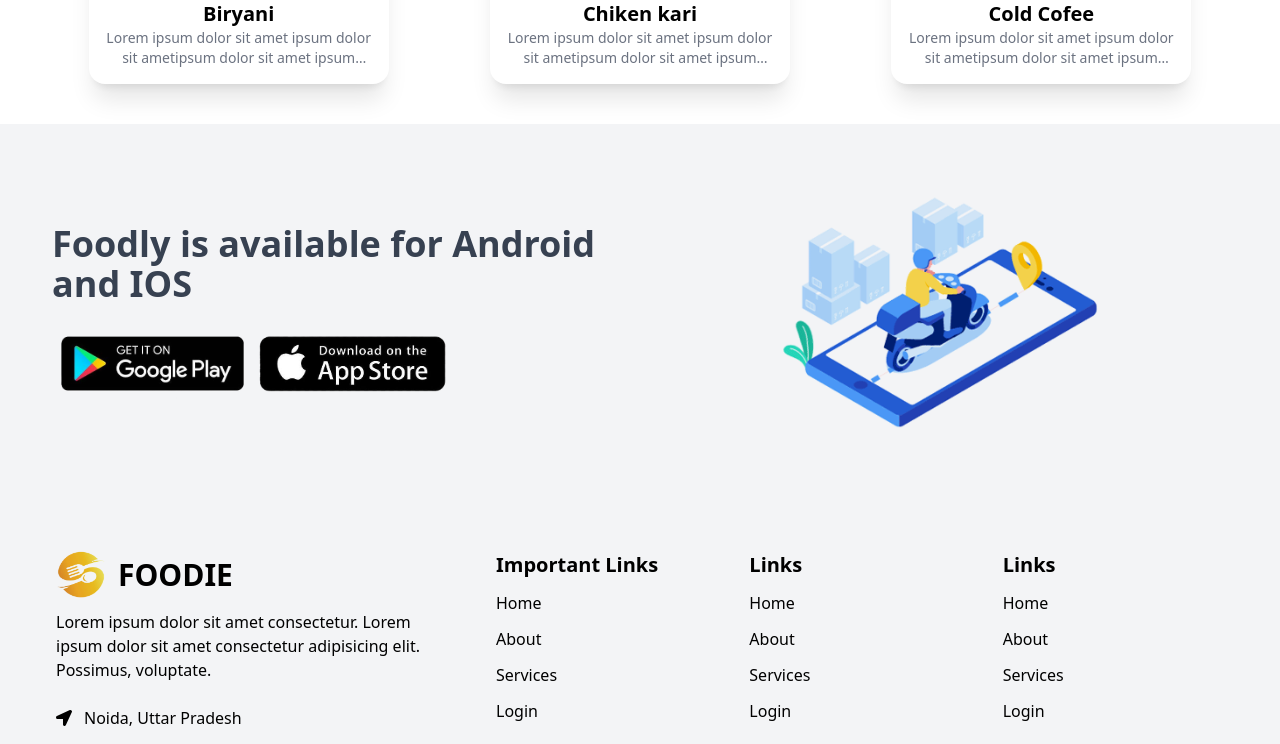
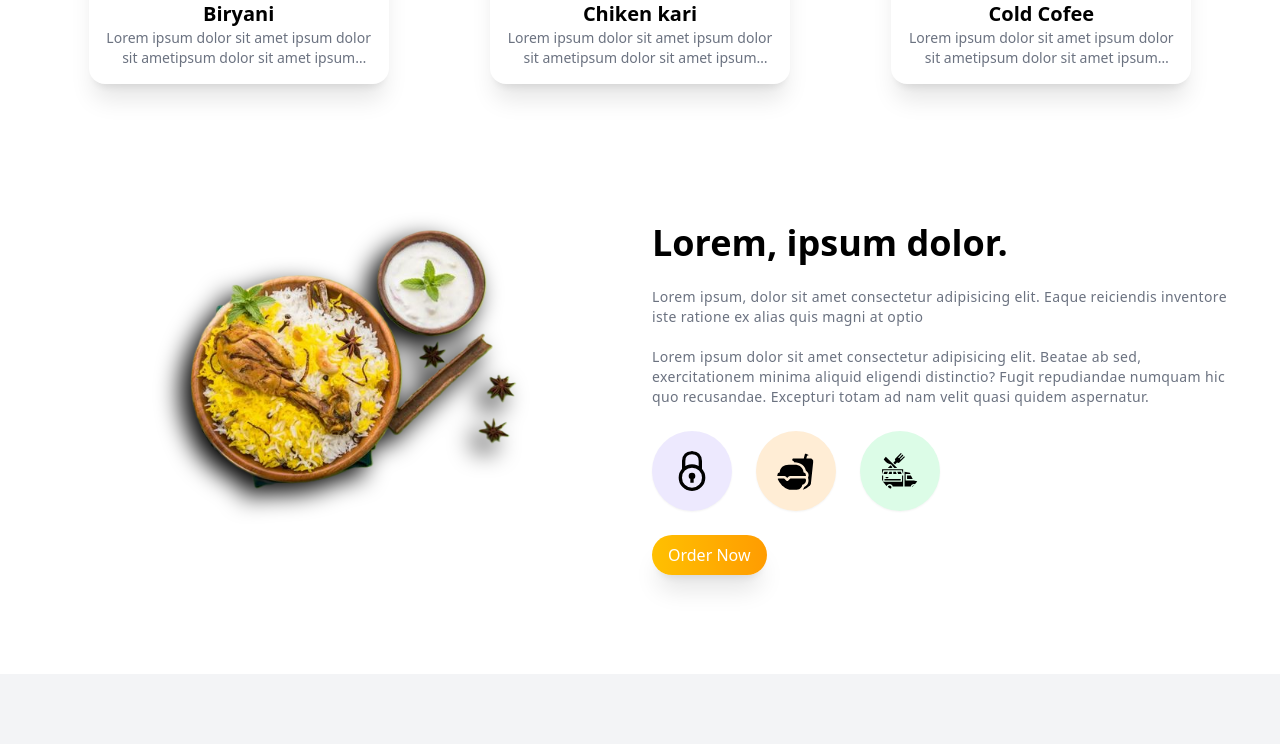
Before and after one commit to NusratTabassum3/FoodieZone-React-TailwindCSS, a React (Vite) app: page / in a window 1280 px wide. Shown: the part 980-1724 px from the top of the page. Built offline with nearby package versions, Linux system fonts and the light colour scheme.

Commit message:
Create Banner Section

```diff
--- a/src/App.jsx
+++ b/src/App.jsx
@@ -5,12 +5,14 @@ import Footer from "./components/Footer/Footer";
 import CoverBanner from "./components/CoverBanner/CoverBanner";
 import Service from "./components/Services/Services";
 import AppStore from "./components/AppStore/AppStore";
+import Banner from "./components/Banner/Banner";
 const App = () => {
   return (
     <div>
       <Navbar />
       <Hero />
       <Service />
+      <Banner />
       {/* <CoverBanner /> */}
       <AppStore />
       <Footer />
--- /dev/null
+++ b/src/components/Banner/Banner.jsx
@@ -0,0 +1,76 @@
+import React from "react";
+import BiryaniImg from "../../assets/biryani5.png";
+import Vector from "../../assets/vector3.png";
+import { GrSecure } from "react-icons/gr";
+import { IoFastFood } from "react-icons/io5";
+import { GiFoodTruck } from "react-icons/gi";
+
+const Banner = () => {
+  const bgImage = {
+    backgroundImage: `url(${Vector})`,
+    backgroundPosition: "center",
+    backgroundRepeat: "no-repeat",
+    backgroundSize: "cover",
+    height: "100%",
+    width: "100%",
+  };
+  return (
+    <>
+      <div className="min-h-[550px]">
+        <div className="min-h-[550px] flex justify-center items-center backdrop-blur-xl py-12 sm:py-0 ">
+          <div
+            data-aos="slide-up"
+            data-aos-duration="300"
+            className="container"
+          >
+            <div className="grid grid-cols-1 sm:grid-cols-2 gap-6">
+              {/* Image section */}
+              <div>
+                <img
+                  src={BiryaniImg}
+                  alt="biryani img"
+                  className="max-w-[430px] w-full mx-auto drop-shadow-[-10px_10px_12px_rgba(0,0,0,1)]"
+                />
+              </div>
+              {/* text content section */}
+              <div className="flex flex-col justify-center gap-6 sm:pt-0">
+                <h1 className="text-3xl sm:text-4xl font-bold">
+                  Lorem, ipsum dolor.
+                </h1>
+                <p className="text-sm text-gray-500 tracking-wide leading-5">
+                  Lorem ipsum, dolor sit amet consectetur adipisicing elit.
+                  Eaque reiciendis inventore iste ratione ex alias quis magni at
+                  optio
+                  <br />
+                  <br />
+                  Lorem ipsum dolor sit amet consectetur adipisicing elit.
+                  Beatae ab sed, exercitationem minima aliquid eligendi
+                  distinctio? Fugit repudiandae numquam hic quo recusandae.
+                  Excepturi totam ad nam velit quasi quidem aspernatur.
+                </p>
+                <div className="flex gap-6">
+                  <div>
+                    <GrSecure className="text-4xl h-20 w-20 shadow-sm p-5 rounded-full bg-violet-100 dark:bg-violet-400" />
+                  </div>
+                  <div>
+                    <IoFastFood className="text-4xl h-20 w-20 shadow-sm p-5 rounded-full bg-orange-100 dark:bg-orange-400" />
+                  </div>
+                  <div>
+                    <GiFoodTruck className="text-4xl h-20 w-20 shadow-sm p-5 rounded-full bg-green-100 dark:bg-green-400" />
+                  </div>
+                </div>
+                <div>
+                  <button className="bg-gradient-to-r from-primary to-secondary text-white py-2 px-4 rounded-full shadow-xl hover:shadow-md">
+                    Order Now
+                  </button>
+                </div>
+              </div>
+            </div>
+          </div>
+        </div>
+      </div>
+    </>
+  );
+};
+
+export default Banner;
```
